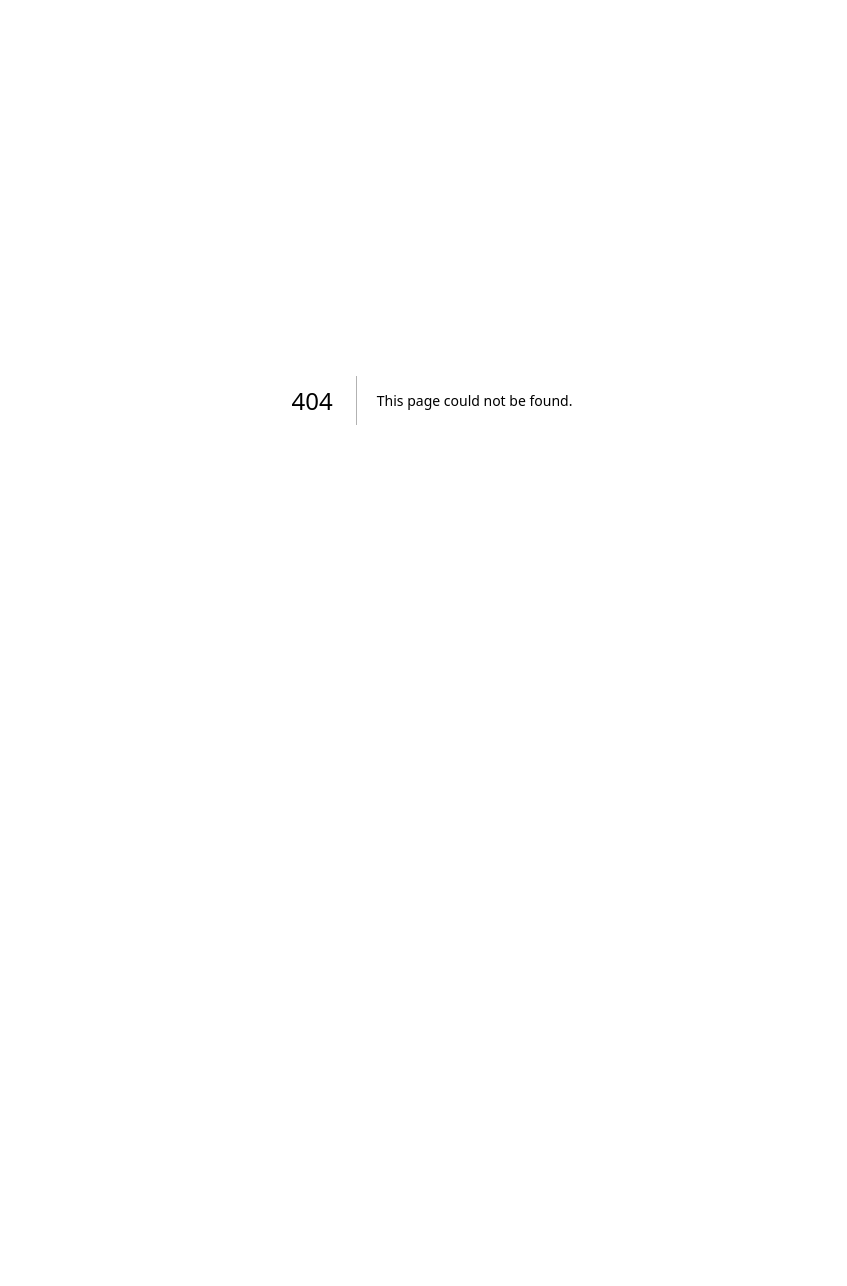
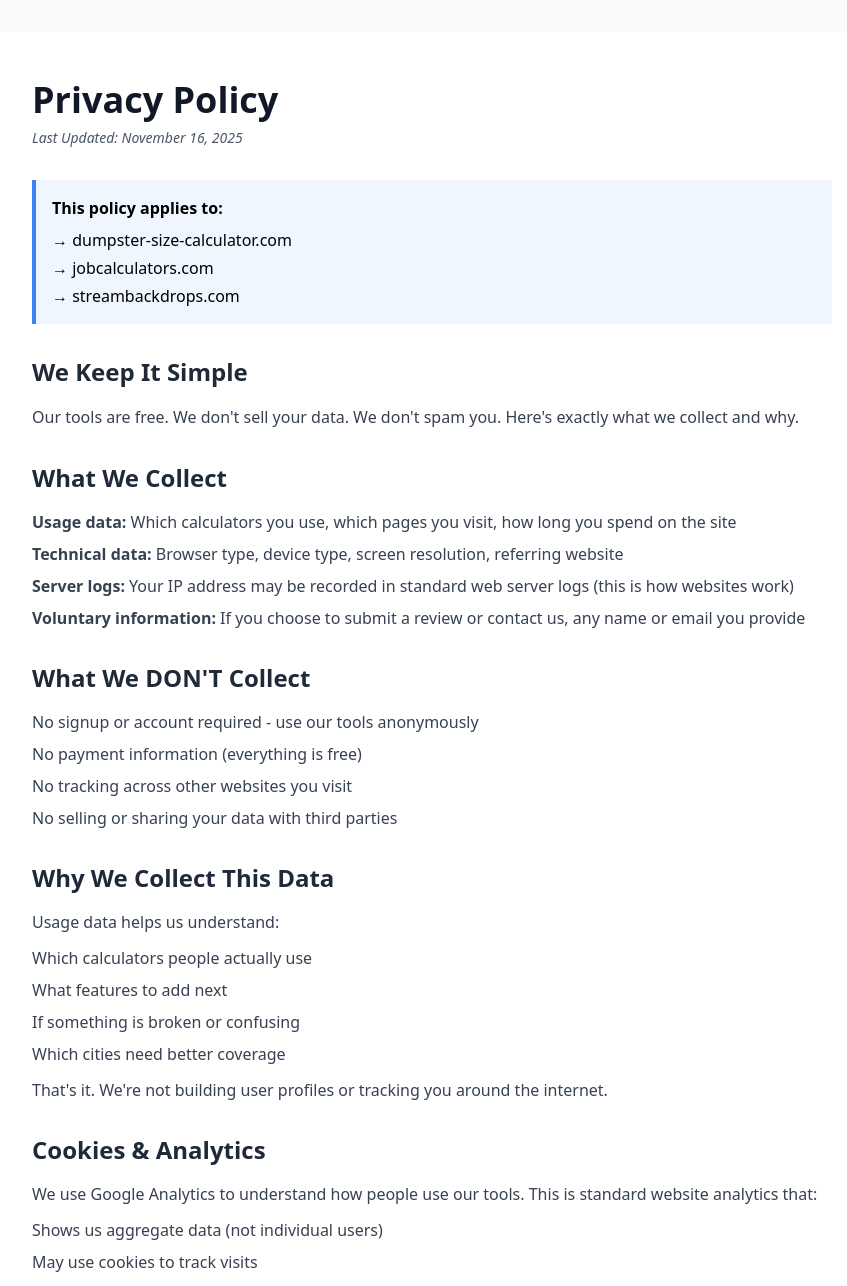
Before and after one commit to modernsitebuilders/modern-site-builders, a Next.js app: page /privacy in a window 1280 px wide. Before the commit this address had no page. Shown: the top 1286 px of the page, without its empty margins (208-1055 px from the left). Before the commit the page ends 800 px from the top, so only its background shows below. Built offline with nearby package versions, Linux system fonts and the light colour scheme.

Commit message:
fb privacy and homesite

```diff
--- /dev/null
+++ b/app/privacy/page.js
@@ -0,0 +1,190 @@
+export const metadata = {
+  title: 'Privacy Policy - Modern Site Builders',
+  description: 'Privacy policy for Modern Site Builders, dumpster-size-calculator.com, jobcalculators.com, and streambackdrops.com',
+};
+
+export default function PrivacyPolicy() {
+  return (
+    <div className="min-h-screen bg-gray-50 py-8 px-4">
+      <div className="max-w-4xl mx-auto bg-white rounded-lg shadow-sm p-8 md:p-12">
+        <h1 className="text-3xl md:text-4xl font-bold text-gray-900 mb-2">
+          Privacy Policy
+        </h1>
+        <p className="text-sm text-gray-600 italic mb-8">
+          Last Updated: November 16, 2025
+        </p>
+
+        <div className="bg-blue-50 border-l-4 border-blue-500 p-4 mb-8">
+          <strong className="block mb-2">This policy applies to:</strong>
+          <ul className="space-y-1">
+            <li>→ dumpster-size-calculator.com</li>
+            <li>→ jobcalculators.com</li>
+            <li>→ streambackdrops.com</li>
+          </ul>
+        </div>
+
+        <section className="mb-8">
+          <h2 className="text-2xl font-semibold text-gray-800 mb-4">
+            We Keep It Simple
+          </h2>
+          <p className="text-gray-700 leading-relaxed">
+            Our tools are free. We don't sell your data. We don't spam you. Here's exactly what we collect and why.
+          </p>
+        </section>
+
+        <section className="mb-8">
+          <h2 className="text-2xl font-semibold text-gray-800 mb-4">
+            What We Collect
+          </h2>
+          <ul className="space-y-2 text-gray-700">
+            <li>
+              <strong>Usage data:</strong> Which calculators you use, which pages you visit, how long you spend on the site
+            </li>
+            <li>
+              <strong>Technical data:</strong> Browser type, device type, screen resolution, referring website
+            </li>
+            <li>
+              <strong>Server logs:</strong> Your IP address may be recorded in standard web server logs (this is how websites work)
+            </li>
+            <li>
+              <strong>Voluntary information:</strong> If you choose to submit a review or contact us, any name or email you provide
+            </li>
+          </ul>
+        </section>
+
+        <section className="mb-8">
+          <h2 className="text-2xl font-semibold text-gray-800 mb-4">
+            What We DON'T Collect
+          </h2>
+          <ul className="space-y-2 text-gray-700">
+            <li>No signup or account required - use our tools anonymously</li>
+            <li>No payment information (everything is free)</li>
+            <li>No tracking across other websites you visit</li>
+            <li>No selling or sharing your data with third parties</li>
+          </ul>
+        </section>
+
+        <section className="mb-8">
+          <h2 className="text-2xl font-semibold text-gray-800 mb-4">
+            Why We Collect This Data
+          </h2>
+          <p className="text-gray-700 mb-3">Usage data helps us understand:</p>
+          <ul className="space-y-2 text-gray-700">
+            <li>Which calculators people actually use</li>
+            <li>What features to add next</li>
+            <li>If something is broken or confusing</li>
+            <li>Which cities need better coverage</li>
+          </ul>
+          <p className="text-gray-700 mt-3">
+            That's it. We're not building user profiles or tracking you around the internet.
+          </p>
+        </section>
+
+        <section className="mb-8">
+          <h2 className="text-2xl font-semibold text-gray-800 mb-4">
+            Cookies & Analytics
+          </h2>
+          <p className="text-gray-700 mb-3">
+            We use Google Analytics to understand how people use our tools. This is standard website analytics that:
+          </p>
+          <ul className="space-y-2 text-gray-700">
+            <li>Shows us aggregate data (not individual users)</li>
+            <li>May use cookies to track visits</li>
+            <li>Can be blocked by browser settings or extensions</li>
+          </ul>
+          <p className="text-gray-700 mt-3">
+            No advertising cookies. No tracking pixels. Just basic usage stats.
+          </p>
+        </section>
+
+        <section className="mb-8">
+          <h2 className="text-2xl font-semibold text-gray-800 mb-4">
+            Your Rights
+          </h2>
+          <ul className="space-y-2 text-gray-700">
+            <li>Use our tools without creating an account</li>
+            <li>Block cookies in your browser settings</li>
+            <li>Use ad blockers or privacy extensions</li>
+            <li>Contact us with questions or concerns</li>
+          </ul>
+        </section>
+
+        <section className="mb-8">
+          <h2 className="text-2xl font-semibold text-gray-800 mb-4">
+            Data Security
+          </h2>
+          <p className="text-gray-700 mb-3">
+            Since we don't collect personal information (unless you choose to give it), there's not much to protect. Our sites use:
+          </p>
+          <ul className="space-y-2 text-gray-700">
+            <li>HTTPS encryption for all connections</li>
+            <li>Standard security practices for web hosting</li>
+            <li>No storage of sensitive personal data</li>
+          </ul>
+        </section>
+
+        <section className="mb-8">
+          <h2 className="text-2xl font-semibold text-gray-800 mb-4">
+            Changes to This Policy
+          </h2>
+          <p className="text-gray-700">
+            If we change how we handle data, we'll update this page and change the "Last Updated" date. No email notifications because we don't have your email (unless you gave it to us voluntarily).
+          </p>
+        </section>
+
+        <section className="mb-8">
+          <h2 className="text-2xl font-semibold text-gray-800 mb-4">
+            Third-Party Services
+          </h2>
+          <p className="text-gray-700 mb-3">
+            Our sites are hosted on Vercel and use Google Analytics. These services have their own privacy policies:
+          </p>
+          <ul className="space-y-2 text-gray-700">
+            <li>
+              <a
+                href="https://vercel.com/legal/privacy-policy"
+                target="_blank"
+                rel="noopener noreferrer"
+                className="text-blue-600 hover:underline"
+              >
+                Vercel Privacy Policy
+              </a>
+            </li>
+            <li>
+              <a
+                href="https://policies.google.com/privacy"
+                target="_blank"
+                rel="noopener noreferrer"
+                className="text-blue-600 hover:underline"
+              >
+                Google Privacy Policy
+              </a>
+            </li>
+          </ul>
+        </section>
+
+        <div className="bg-yellow-50 border-l-4 border-yellow-400 p-6 mb-8">
+          <h2 className="text-2xl font-semibold text-gray-800 mb-3">
+            Questions?
+          </h2>
+          <p className="text-gray-700">
+            Contact us at:{' '}
+            <a
+              href="mailto:dave@modernsitebuilders.com"
+              className="text-blue-600 hover:underline font-medium"
+            >
+              dave@modernsitebuilders.com
+            </a>
+          </p>
+          <p className="text-gray-700 mt-2">
+            We'll actually respond. No automated replies or ticket systems.
+          </p>
+        </div>
+
+        <p className="text-sm text-gray-600 border-t pt-6">
+          <strong>Bottom line:</strong> We build free tools. We track basic usage to make them better. We don't sell your data. That's it. No lawyer speak. No hidden agenda.
+        </p>
+      </div>
+    </div>
+  );
+}
```
Also changed, not shown: 1 other file (tests, documents, lock files or other folders).
